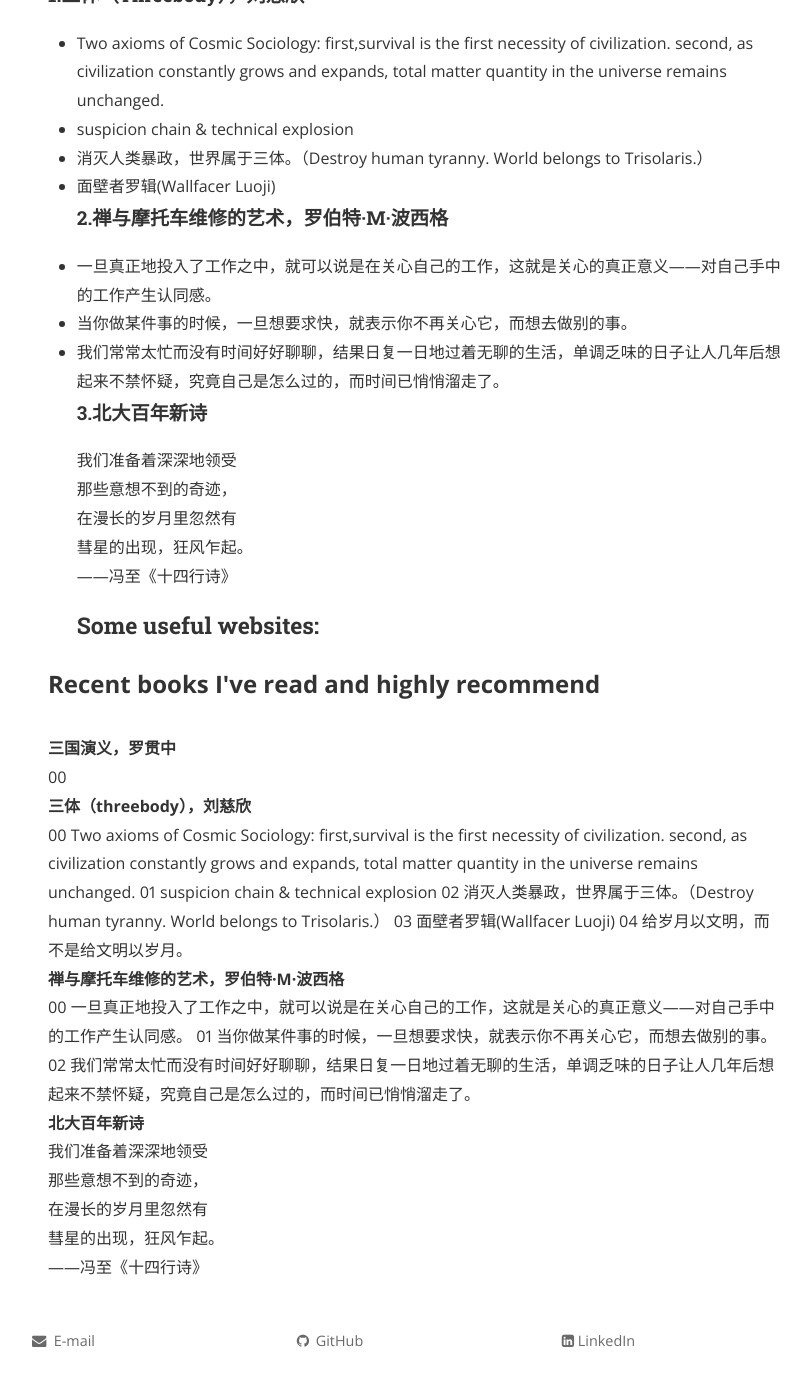
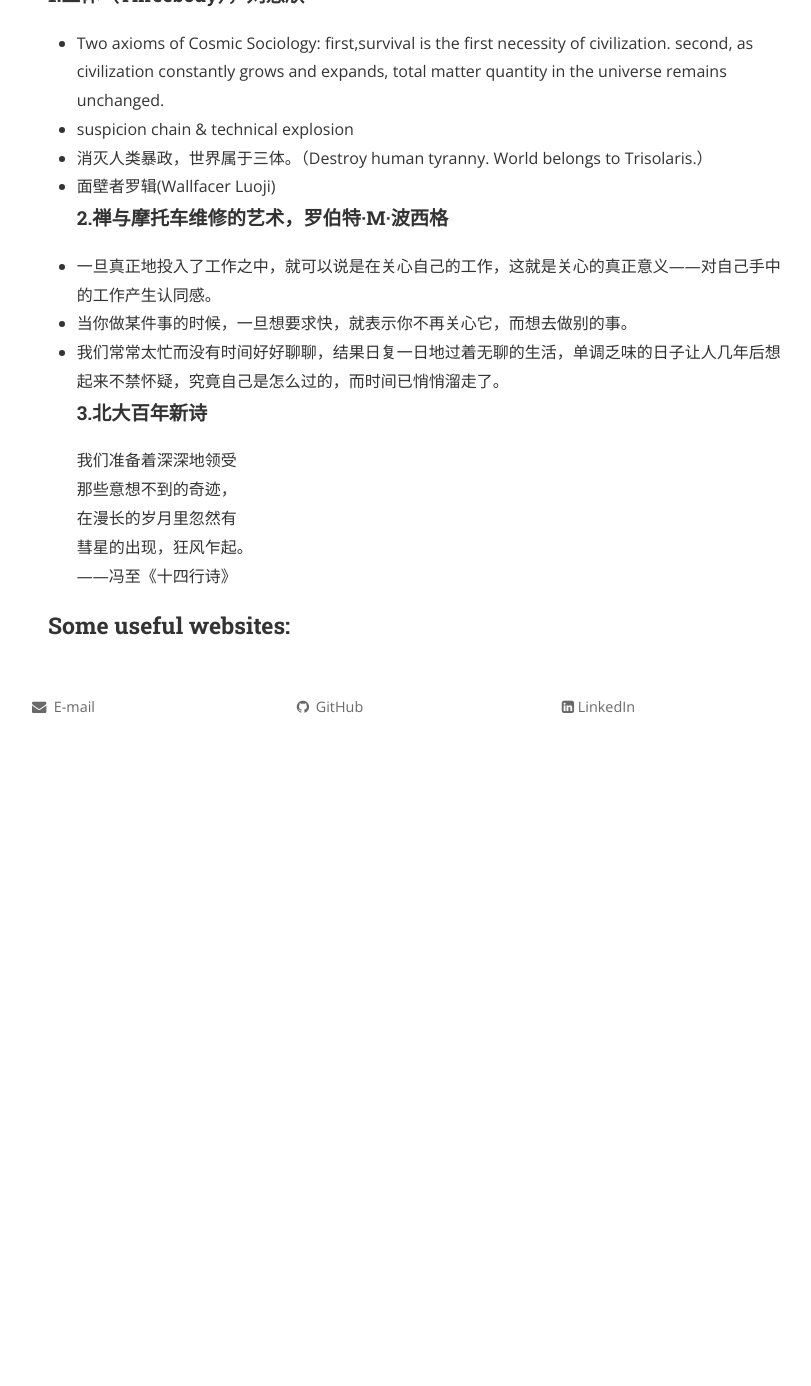
Before and after one commit to Yunga-Wu/Yunga-Wu.github.io, a Jekyll site: the page built from about.md, in a window 1280 px wide and 1400 px high, scrolled down 393 px. Shown: the top 1386 px of the window, without its empty margins (224-1035 px from the left). Built offline with Jekyll 4.4.1, drawn with Linux system fonts in a browser that asks for light colours; nearby versions of some CDN libraries; comment, search, counter and statistics services are not loaded; a style sheet for code colours, icons or effects is not loaded; after the commit the page ends 1160 px from its top, so only the background shows below that.

Commit message:
Update about.md

```diff
--- a/about.md
+++ b/about.md
@@ -7,6 +7,7 @@
 #### 0.三国演义，罗贯中
 *
 #### 1.三体（Threebody），刘慈欣
+
 * Two axioms of Cosmic Sociology: first,survival is the first necessity of civilization. second, as civilization constantly grows and expands, total matter quantity in the universe remains unchanged.
 * suspicion chain & technical explosion
 * 消灭人类暴政，世界属于三体。（Destroy human tyranny. World belongs to Trisolaris.）
@@ -22,28 +23,5 @@
 彗星的出现，狂风乍起。
 ——冯至《十四行诗》
 <br>
+
 ### Some useful websites:
-
-<font size="+2"><strong>Recent books I've read and highly recommend</strong></font><br>
-<strong>三国演义，罗贯中</strong><br>
-00
-<br>
-<strong>三体（threebody），刘慈欣</strong><br>
-00 Two axioms of Cosmic Sociology: first,survival is the first necessity of civilization. second, as civilization constantly grows and expands, total matter quantity in the universe remains unchanged.
-01 suspicion chain & technical explosion
-02 消灭人类暴政，世界属于三体。（Destroy human tyranny. World belongs to Trisolaris.）
-03 面壁者罗辑(Wallfacer Luoji)
-04 给岁月以文明，而不是给文明以岁月。
-<br>
-<strong>禅与摩托车维修的艺术，罗伯特·M·波西格</strong><br>
-00 一旦真正地投入了工作之中，就可以说是在关心自己的工作，这就是关心的真正意义——对自己手中的工作产生认同感。
-01 当你做某件事的时候，一旦想要求快，就表示你不再关心它，而想去做别的事。
-02 我们常常太忙而没有时间好好聊聊，结果日复一日地过着无聊的生活，单调乏味的日子让人几年后想起来不禁怀疑，究竟自己是怎么过的，而时间已悄悄溜走了。
-<br>
-<strong>北大百年新诗</strong><br>
-我们准备着深深地领受
-那些意想不到的奇迹，
-在漫长的岁月里忽然有
-彗星的出现，狂风乍起。
-——冯至《十四行诗》
-<br>
```
